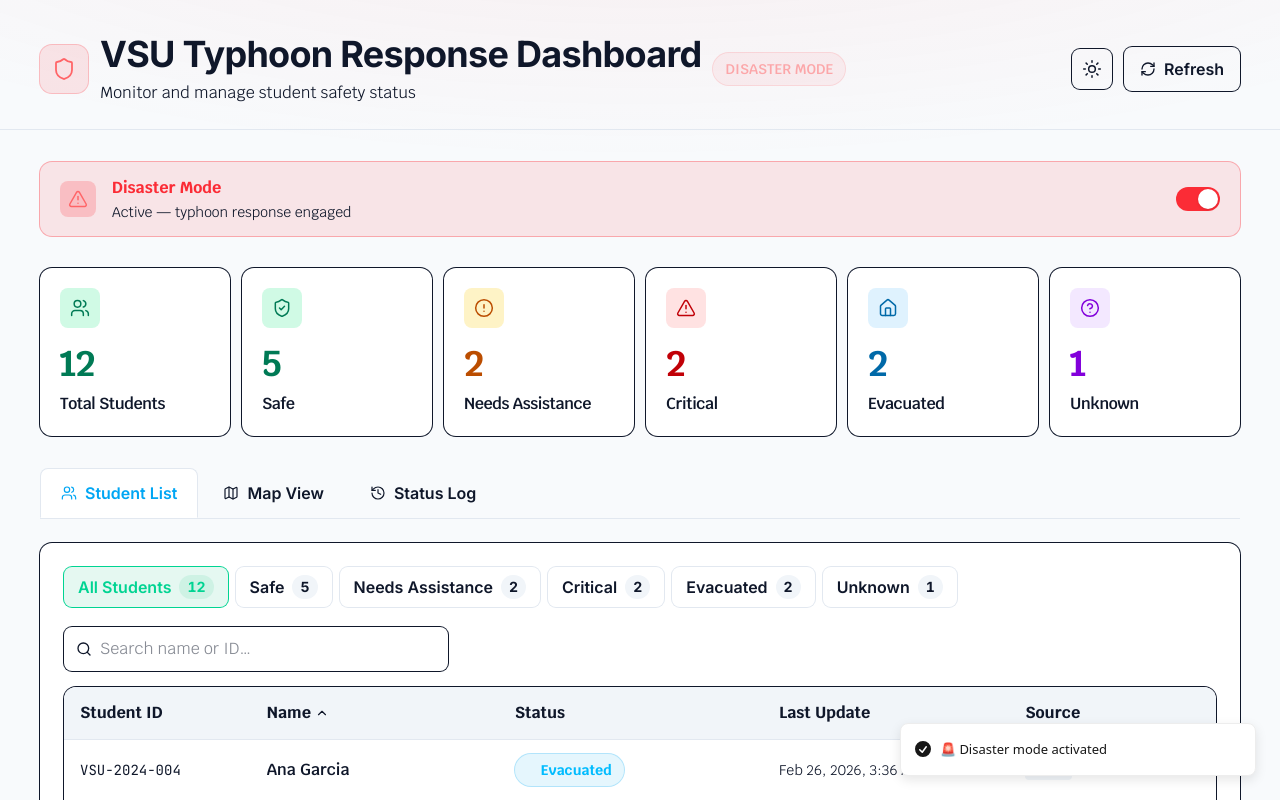
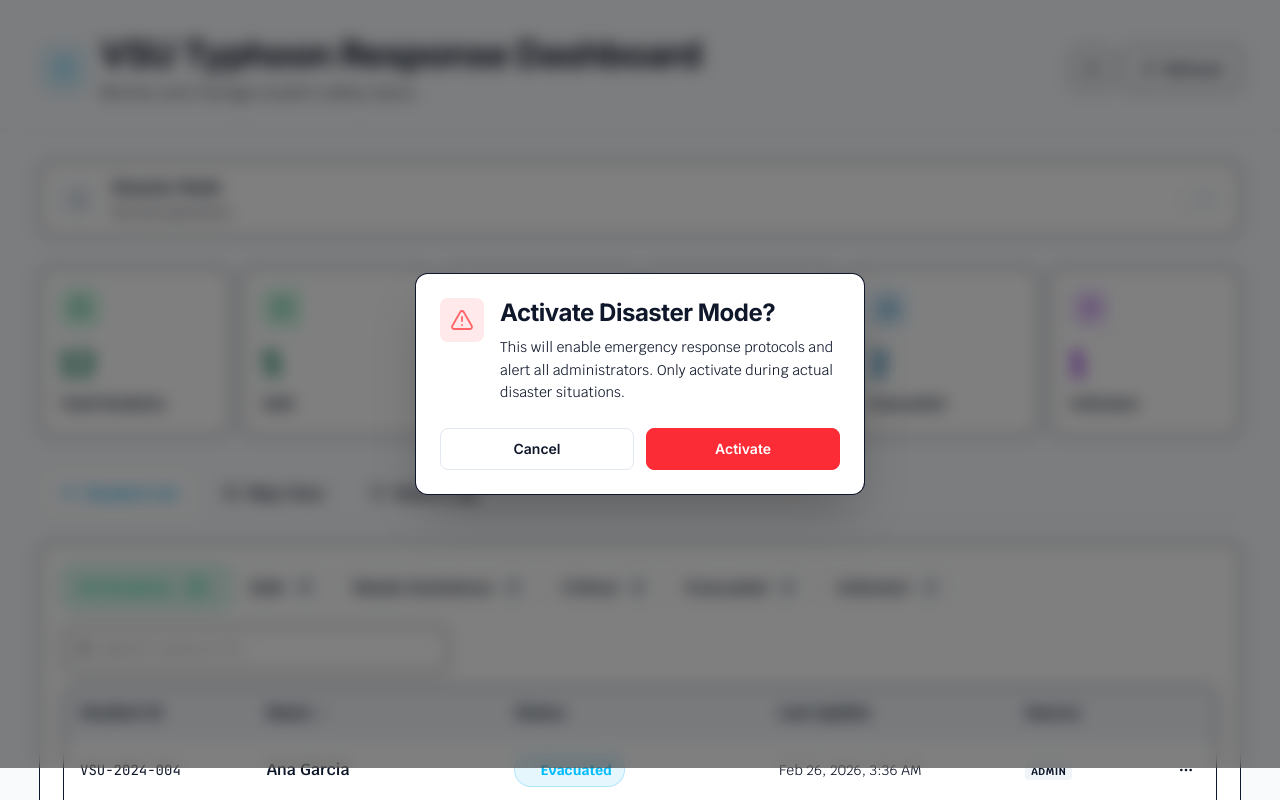
Before and after one commit to xy-real/resq-web, a Next.js app: page /admin/dashboard in a window 1280 px wide. Both pictures are taken after a click on the switch 1198 px from the left and 199 px from the top of the page. Built offline with nearby package versions, Linux system fonts and the light colour scheme.

Commit message:
feat: add confirmation for toggling disaster mode on

```diff
--- a/src/components/admin/DisasterModeToggle.tsx
+++ b/src/components/admin/DisasterModeToggle.tsx
@@ -2,6 +2,7 @@
 
 import { AlertTriangle, Loader2 } from "lucide-react";
 import { cn } from "@/lib/cn";
+import { useState } from "react";
 
 interface DisasterModeToggleProps {
   isActive: boolean;
@@ -14,7 +15,27 @@ export default function DisasterModeToggle({
   isLoading,
   onToggle,
 }: DisasterModeToggleProps) {
+  const [showConfirmation, setShowConfirmation] = useState(false);
+
+  const handleToggle = () => {
+    // Show confirmation only when activating disaster mode
+    if (!isActive) {
+      setShowConfirmation(true);
+    } else {
+      onToggle(false);
+    }
+  };
+
+  const confirmActivation = () => {
+    setShowConfirmation(false);
+    onToggle(true);
+  };
+
+  const cancelActivation = () => {
+    setShowConfirmation(false);
+  };
   return (
+    <>
       <div
         className={cn(
           "flex items-center gap-4 rounded-xl px-5 py-3.5 ring-1 transition-all duration-300",
@@ -63,7 +84,7 @@ export default function DisasterModeToggle({
         role="switch"
         aria-checked={isActive}
         disabled={isLoading}
-        onClick={() => onToggle(!isActive)}
+        onClick={handleToggle}
         className={cn(
           "relative inline-flex h-6 w-11 shrink-0 rounded-full border-2 border-transparent",
           "transition-colors duration-200 focus:outline-none focus-visible:ring-2 focus-visible:ring-offset-2",
@@ -92,5 +113,62 @@ export default function DisasterModeToggle({
         </span>
       </button>
     </div>
+
+    {/* Confirmation Modal */}
+    {showConfirmation && (
+      <div className="fixed inset-0 z-50 flex items-center justify-center">
+        {/* Backdrop */}
+        <div
+          className="absolute inset-0 bg-black/50 backdrop-blur-sm"
+          onClick={cancelActivation}
+        />
+
+        {/* Modal */}
+        <div
+          className="relative z-10 w-full max-w-md rounded-xl ring-1 shadow-2xl p-6 mx-4"
+          style={{
+            backgroundColor: "rgb(var(--bg-secondary))",
+            borderColor: "rgb(var(--border-primary))",
+          }}
+        >
+          <div className="flex items-start gap-4">
+            <div className="rounded-lg bg-red-500/10 p-2.5 shrink-0">
+              <AlertTriangle className="h-6 w-6 text-red-400" strokeWidth={1.8} />
+            </div>
+            <div className="flex-1 min-w-0">
+              <h3 className="text-lg font-bold text-theme-text-primary font-inter">
+                Activate Disaster Mode?
+              </h3>
+              <p className="text-sm text-theme-text-secondary mt-2 leading-relaxed">
+                This will enable emergency response protocols and alert all administrators.
+                Only activate during actual disaster situations.
+              </p>
+            </div>
+          </div>
+
+          <div className="flex items-center gap-3 mt-6">
+            <button
+              type="button"
+              onClick={cancelActivation}
+              className="flex-1 px-4 py-2.5 rounded-lg text-sm font-semibold transition-all border font-inter hover:bg-theme-interactive-hover"
+              style={{
+                borderColor: "rgb(var(--border-primary))",
+                color: "rgb(var(--text-primary))",
+              }}
+            >
+              Cancel
+            </button>
+            <button
+              type="button"
+              onClick={confirmActivation}
+              className="flex-1 px-4 py-2.5 rounded-lg text-sm font-semibold transition-all bg-red-500 hover:bg-red-600 text-white border border-red-500 font-inter"
+            >
+              Activate
+            </button>
+          </div>
+        </div>
+      </div>
+    )}
+  </>
   );
 }
```
Lines whose indentation alone changed are shown as unchanged.
